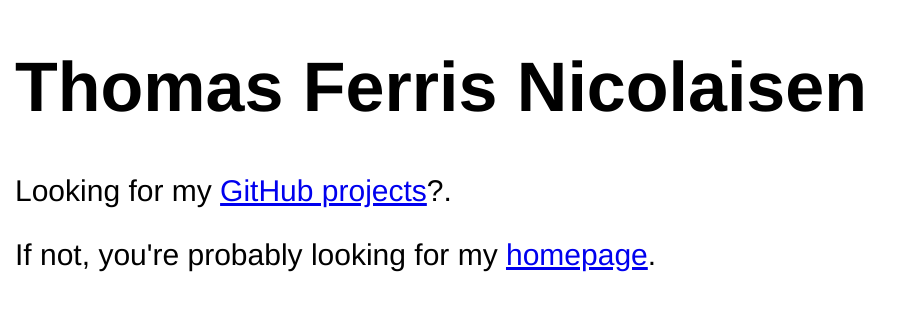
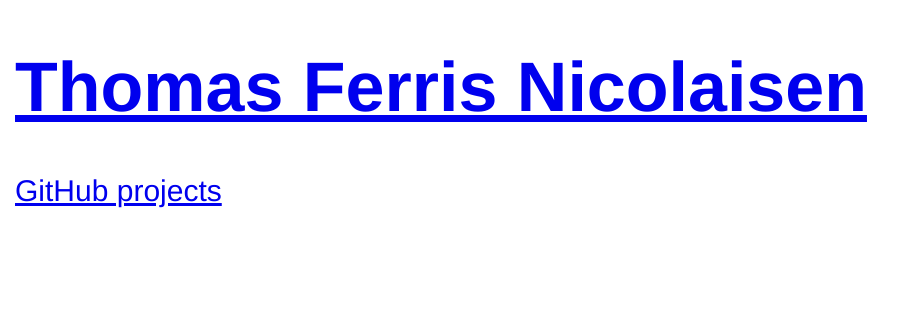
Before and after one commit to tfnico/tfnico.github.com, a plain HTML site: page index.html in a window 1280 px wide. Shown: the whole page, without its empty margins (0-915 px from the left). Drawn offline with Linux system fonts and the light colour scheme.

Commit message:
Changed text.

```diff
--- a/index.html
+++ b/index.html
@@ -15,10 +15,9 @@
   </head>
 
   <body>
-    <h1>Thomas Ferris Nicolaisen</h1>
+    <h1><a href="http://www.tfnico.com">Thomas Ferris Nicolaisen</a></h1>
 
-<p>Looking for my <a href="https://github.com/tfnico">GitHub projects</a>?.</p>
+    <p><a href="https://github.com/tfnico">GitHub projects</a></p>
 
-<p>If not, you're probably looking for my <a href="http://www.tfnico.com">homepage</a>.</p>
   </body>
 </html>
```
